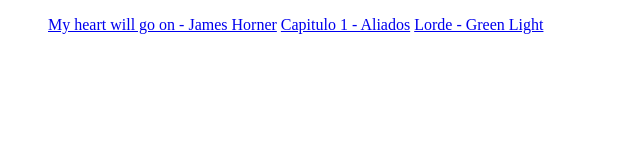
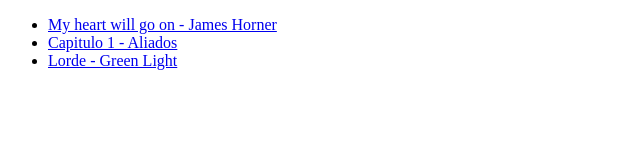
Before and after one commit to Fran150620/OpenBootCamp, a plain HTML site: page index.html in a window 1280 px wide. Shown: the whole page, without its empty margins (0-640 px from the left). Drawn offline with Linux system fonts and the light colour scheme.

Commit message:
ejercicio terminado

```diff
--- a/index.html
+++ b/index.html
@@ -9,10 +9,10 @@
 <body>
     <!--Este es mi primer comentario de dos líneas
     Aprendiendo a documentar mi código con OpenBootcamp-->
-    <ol>
-        <a href="https://youtu.be/u7sTTv_A3IQ">My heart will go on - James Horner</a>
-        <a href="https://youtu.be/h8ihZAoSoko">Capitulo 1 - Aliados</a>
-        <a href="https://youtu.be/dMK_npDG12Q">Lorde - Green Light</a>
-    </ol>
+    <ul>
+        <li><a href="https://youtu.be/u7sTTv_A3IQ">My heart will go on - James Horner</a></li>
+        <li><a href="https://youtu.be/h8ihZAoSoko">Capitulo 1 - Aliados</a></li>
+        <li><a href="https://youtu.be/dMK_npDG12Q">Lorde - Green Light</a></li>
+    </ul>
 </body>
 </html>
```
